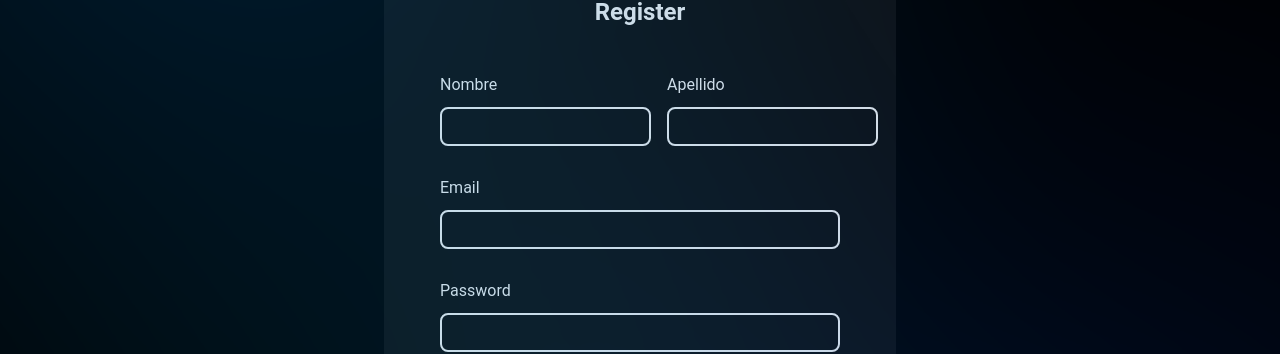
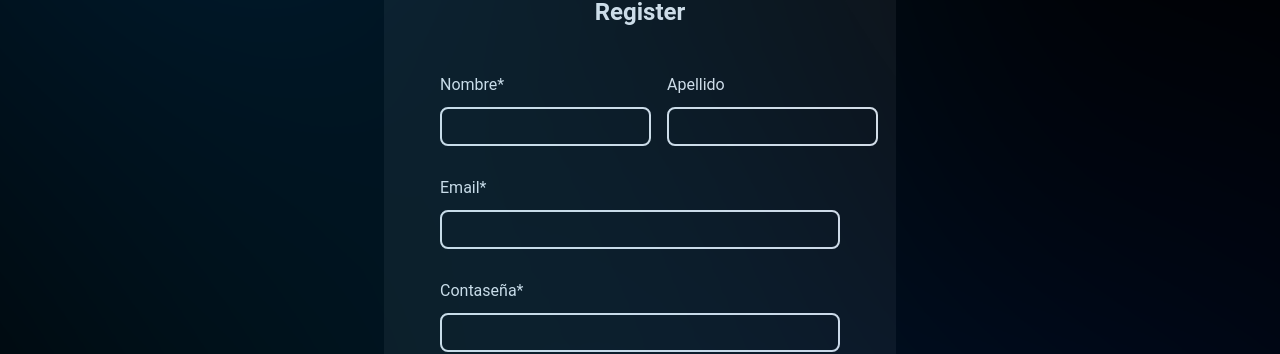
Before and after one commit to Giroz22/UWHub-Front, an Angular app: page / in a window 1280 px wide. Shown: the part 140-494 px from the top of the page. Built offline with nearby package versions, Linux system fonts and the light colour scheme.

Commit message:
Validation form register was added

```diff
--- a/src/app/form-login/form-login.html
+++ b/src/app/form-login/form-login.html
@@ -1,4 +1,4 @@
-<Form [formGroup]="loginForm" (ngSubmit)="onSubmit()" class="forms">
+<form [formGroup]="loginForm" (ngSubmit)="onSubmit()" class="forms">
   <!-- Form Header -->
   <div class="form-header">
     <h2 class="form-title">Iniciar sesión</h2>
@@ -7,21 +7,23 @@
   <!-- Form Body -->
   <div class="form-body">
     <div class="form-element">
-      <label for="username">Ingresa tu correo o nombre de usuario:</label>
+      <label for="username">Correo o Nombre de usuario*</label>
       <input type="text" id="username" formControlName="username" />
 
       @if (loginForm.get('username')?.invalid &&
       loginForm.get('username')?.touched) {
-      <div class="error">El correo o el nombre de usuario es requerido.</div>
+      <div class="form-error">
+        El correo o el nombre de usuario es requerido.
+      </div>
       }
     </div>
     <div class="form-element">
-      <label for="password"> Ingresa tu contraseña:</label>
+      <label for="password">Contraseña*</label>
       <input type="password" id="password" formControlName="password" />
 
       @if (loginForm.get('password')?.invalid &&
       loginForm.get('password')?.touched) {
-      <div class="error">La contraseña es requerida.</div>
+      <div class="form-error">La contraseña es requerida.</div>
       }
     </div>
   </div>
@@ -30,4 +32,4 @@
   <div class="form-footer">
     <button type="submit">Iniciar sesión</button>
   </div>
-</Form>
+</form>
--- a/src/app/form-login/form-login.scss
+++ b/src/app/form-login/form-login.scss
@@ -1,6 +1 @@
-@use "../../styles/variables" as *;
-
-.error {
-  color: red;
-  font-size: 0.8em;
-}
+@use "../../styles/form" as *;
--- a/src/app/form-register/form-register.html
+++ b/src/app/form-register/form-register.html
@@ -1,25 +1,37 @@
-<form class="forms">
+<form [formGroup]="registerForm" (ngSubmit)="onSubmit()" class="forms">
   <div class="form-header">
     <h2 class="form-title">Register</h2>
   </div>
   <div class="form-body">
     <div class="element-user-info">
       <div class="form-element">
-        <label for="username">Nombre</label>
-        <input type="text" id="username" name="username" />
+        <label for="name">Nombre*</label>
+        <input type="text" id="name" formControlName="name" />
+        @if (registerForm.get('name')?.invalid &&
+        registerForm.get('name')?.touched) {
+        <div class="form-error">El nombre es requerido.</div>
+        }
       </div>
       <div class="form-element">
-        <label for="username">Apellido</label>
-        <input type="text" id="username" name="username" />
+        <label for="lastName">Apellido</label>
+        <input type="text" id="lastName" formControlName="lastName" />
       </div>
     </div>
     <div class="form-element">
-      <label for="email">Email</label>
-      <input type="email" id="email" name="email" />
+      <label for="email">Email*</label>
+      <input type="email" id="email" formControlName="email" />
+      @if (registerForm.get('email')?.invalid &&
+      registerForm.get('email')?.touched) {
+      <div class="form-error">La correo es requerida.</div>
+      }
     </div>
     <div class="form-element">
-      <label for="password">Password</label>
-      <input type="password" id="password" name="password" />
+      <label for="password">Contaseña*</label>
+      <input type="password" id="password" formControlName="password" />
+      @if (registerForm.get('password')?.invalid &&
+      registerForm.get('password')?.touched) {
+      <div class="form-error">La contraseña es requerida.</div>
+      }
     </div>
   </div>
   <div class="form-footer">
--- a/src/app/form-register/form-register.scss
+++ b/src/app/form-register/form-register.scss
@@ -1,3 +1,5 @@
+@use "../../styles/form" as *;
+
 .element-user-info {
   display: flex;
   justify-content: space-evenly;
--- a/src/app/form-register/form-register.ts
+++ b/src/app/form-register/form-register.ts
@@ -1,11 +1,40 @@
-import { Component } from '@angular/core';
+import { Component, OnInit } from "@angular/core";
+import {
+  FormControl,
+  FormGroup,
+  ReactiveFormsModule,
+  Validators,
+} from "@angular/forms";
 
 @Component({
-  selector: 'app-form-register',
-  imports: [],
-  templateUrl: './form-register.html',
-  styleUrl: './form-register.scss'
+  selector: "app-form-register",
+  imports: [ReactiveFormsModule],
+  templateUrl: "./form-register.html",
+  styleUrl: "./form-register.scss",
 })
-export class FormRegister {
+export class FormRegister implements OnInit {
+  registerForm!: FormGroup;
 
+  constructor() {}
+
+  ngOnInit(): void {
+    this.registerForm = new FormGroup({
+      name: new FormControl("", Validators.required),
+      lastName: new FormControl(""),
+      email: new FormControl("", [Validators.required, Validators.email]),
+      password: new FormControl("", [
+        Validators.required,
+        Validators.minLength(8),
+      ]),
+    });
+  }
+
+  onSubmit() {
+    if (this.registerForm.valid) {
+      console.log("Formulario enviado:", this.registerForm.value);
+    } else {
+      console.log("Formulario inválido");
+      this.registerForm.markAllAsTouched(); // Marca todos los campos como tocados para mostrar los errores
+    }
+  }
 }
--- a/src/styles.scss
+++ b/src/styles.scss
@@ -57,43 +57,3 @@ input {
     box-shadow: $shadow;
   }
 }
-
-.forms {
-  padding: 1rem 1rem;
-
-  display: flex;
-  flex-direction: column;
-  justify-content: space-around;
-  gap: 1rem;
-
-  width: 100%;
-  height: 100%;
-
-  .form-header {
-    .form-title {
-      text-align: center;
-    }
-  }
-
-  .form-body {
-    display: flex;
-    flex-direction: column;
-    justify-content: center;
-    gap: 2rem;
-
-    .form-element {
-      display: flex;
-      flex-direction: column;
-      gap: 0.8rem;
-
-      label {
-        color: $color-background-light;
-      }
-    }
-  }
-
-  .form-footer {
-    display: flex;
-    justify-content: center;
-  }
-}
--- /dev/null
+++ b/src/styles/_form.scss
@@ -0,0 +1,46 @@
+@use "variables" as *;
+
+.forms {
+  padding: 1rem 1rem;
+
+  display: flex;
+  flex-direction: column;
+  justify-content: space-around;
+  gap: 1rem;
+
+  width: 100%;
+  height: 100%;
+
+  .form-header {
+    .form-title {
+      text-align: center;
+    }
+  }
+
+  .form-body {
+    display: flex;
+    flex-direction: column;
+    justify-content: center;
+    gap: 2rem;
+
+    .form-element {
+      display: flex;
+      flex-direction: column;
+      gap: 0.8rem;
+
+      label {
+        color: $color-background-light;
+      }
+    }
+  }
+
+  .form-footer {
+    display: flex;
+    justify-content: center;
+  }
+}
+
+.form-error {
+  color: red;
+  font-size: 0.8em;
+}
```
